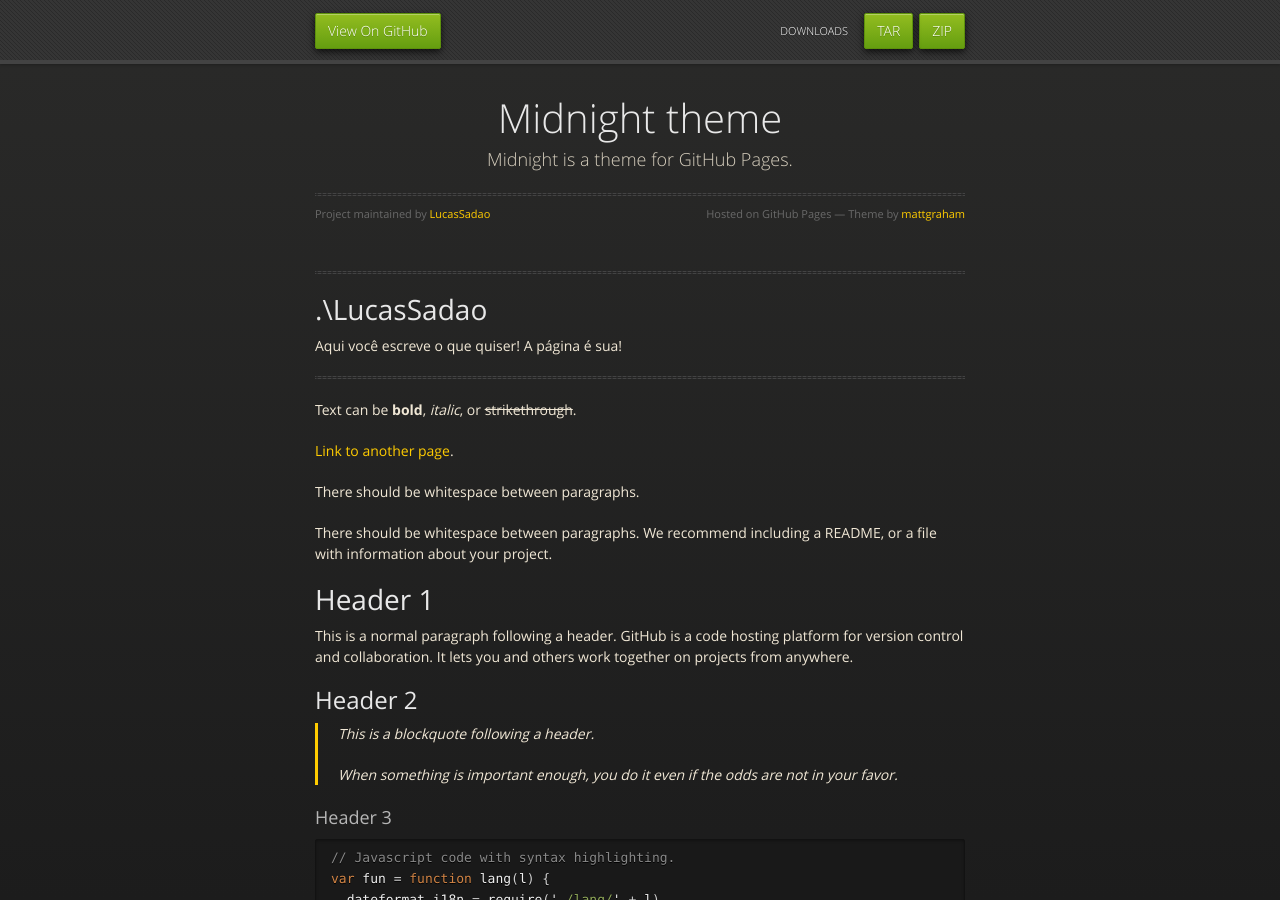
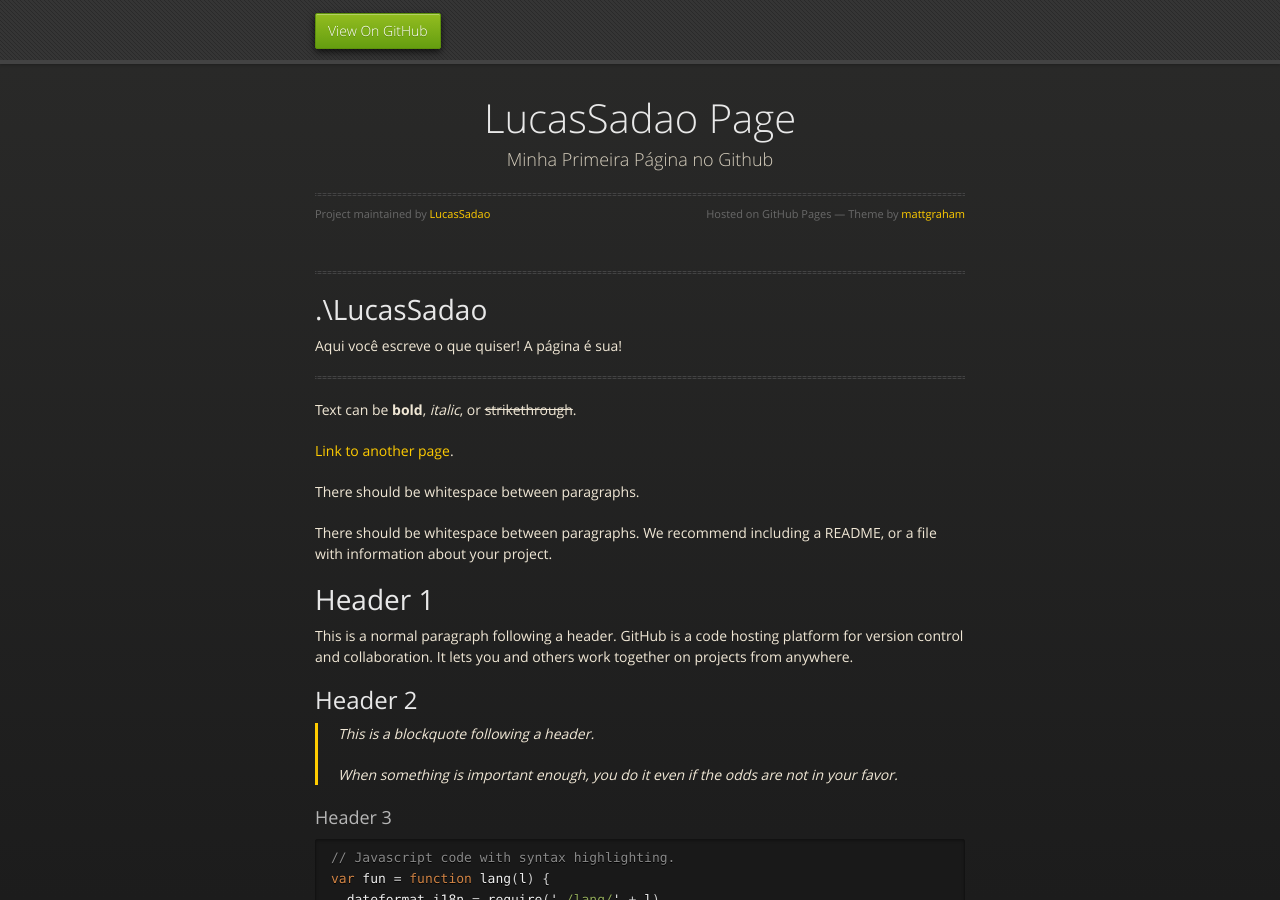
Before and after one commit to LucasSadao/LucasSadao.github.io, a Jekyll site: the page built from index.md, in a window 1280 px wide and 900 px high. Built offline with Jekyll 4.4.1, drawn with Linux system fonts in a browser that asks for light colours.

Commit message:
Atualização do _config.yml

```diff
--- a/_config.yml
+++ b/_config.yml
@@ -1,5 +1,5 @@
-title: Midnight theme
-description: Midnight is a theme for GitHub Pages.
-show_downloads: true
+title: LucasSadao Page
+description: Minha Primeira Página no Github
+show_downloads: false
 google_analytics:
 theme: jekyll-theme-midnight
```
